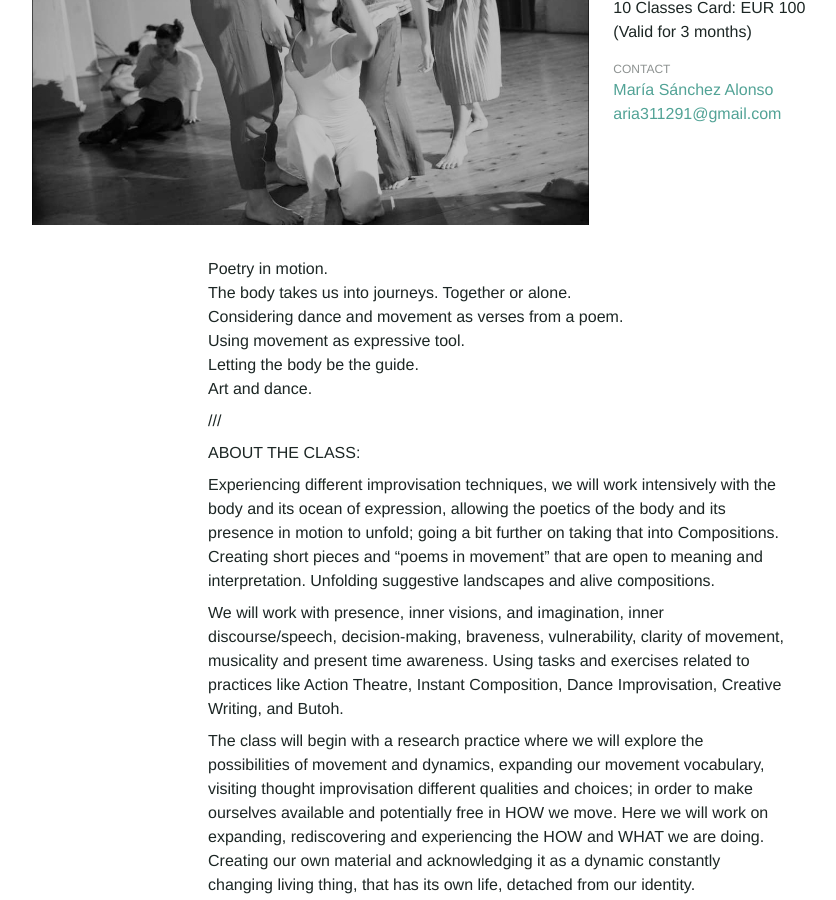
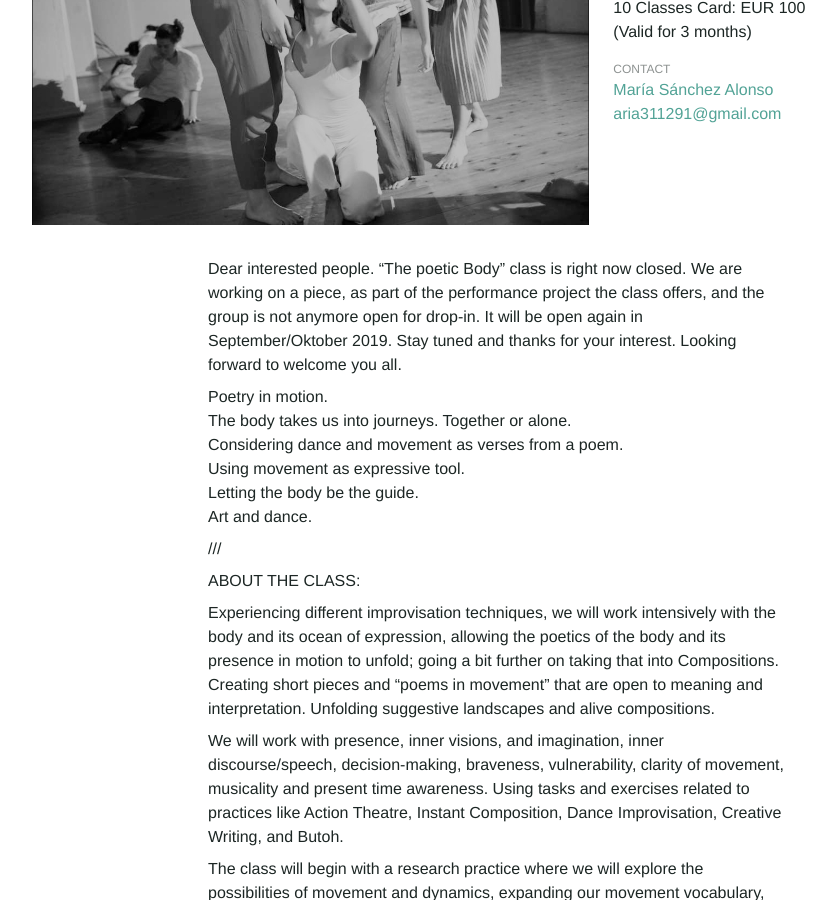
Before and after one commit to Kriesse/urbanraum, a Jekyll site: the page built from _classes/the_poetic_body.md, in a window 1280 px wide and 900 px high, scrolled down 519 px. Shown: the whole window, without its empty margins (144-980 px from the left). Built offline with Jekyll 4.4.1, drawn with Linux system fonts in a browser that asks for light colours; nearby versions of some CDN libraries.

Commit message:
Update the_poetic_body.md

```diff
--- a/_classes/the_poetic_body.md
+++ b/_classes/the_poetic_body.md
@@ -39,7 +39,7 @@ price_de: |
   (3 Monate gültig)
 
 description_en: |
-
+  Dear interested people. "The poetic Body" class is right now closed. We are working on a piece, as part of the performance project the class offers, and the group is not anymore open for drop-in. It will be open again in September/Oktober 2019. Stay tuned and thanks for your interest. Looking forward to welcome you all.
 
   Poetry in motion.
   The body takes us into journeys. Together or alone.
@@ -94,5 +94,5 @@ description_en: |
   From the Taoist Master/Dream Analist – Kari Hohne
 
 description_de: |
-  s. english description
+  Liebe Leute, die sich für den Kurs interessieren: Die POETIC BODY-Klasse ist zur Zeit geschlossen. Wir arbeiten an einem Stück als Teil des Performance-Projekts, und es sind zur Zeit keine Drop-Ins möglich. Ab September / Oktober 2019 wird der Kurs wieder offen für neue Teilnehmer_innen sein. Vielen Dank für Euer Verständnis!
 ---
```
